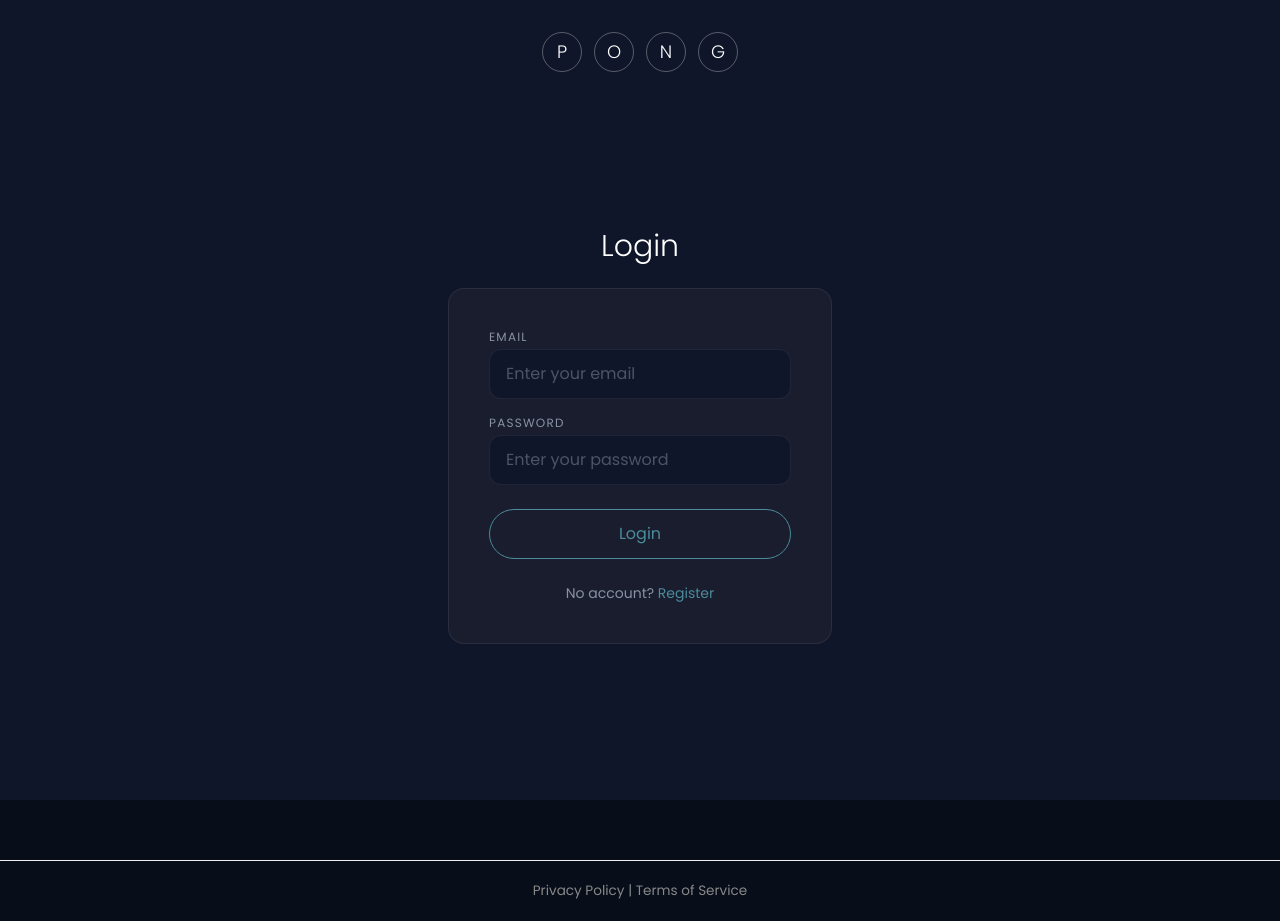
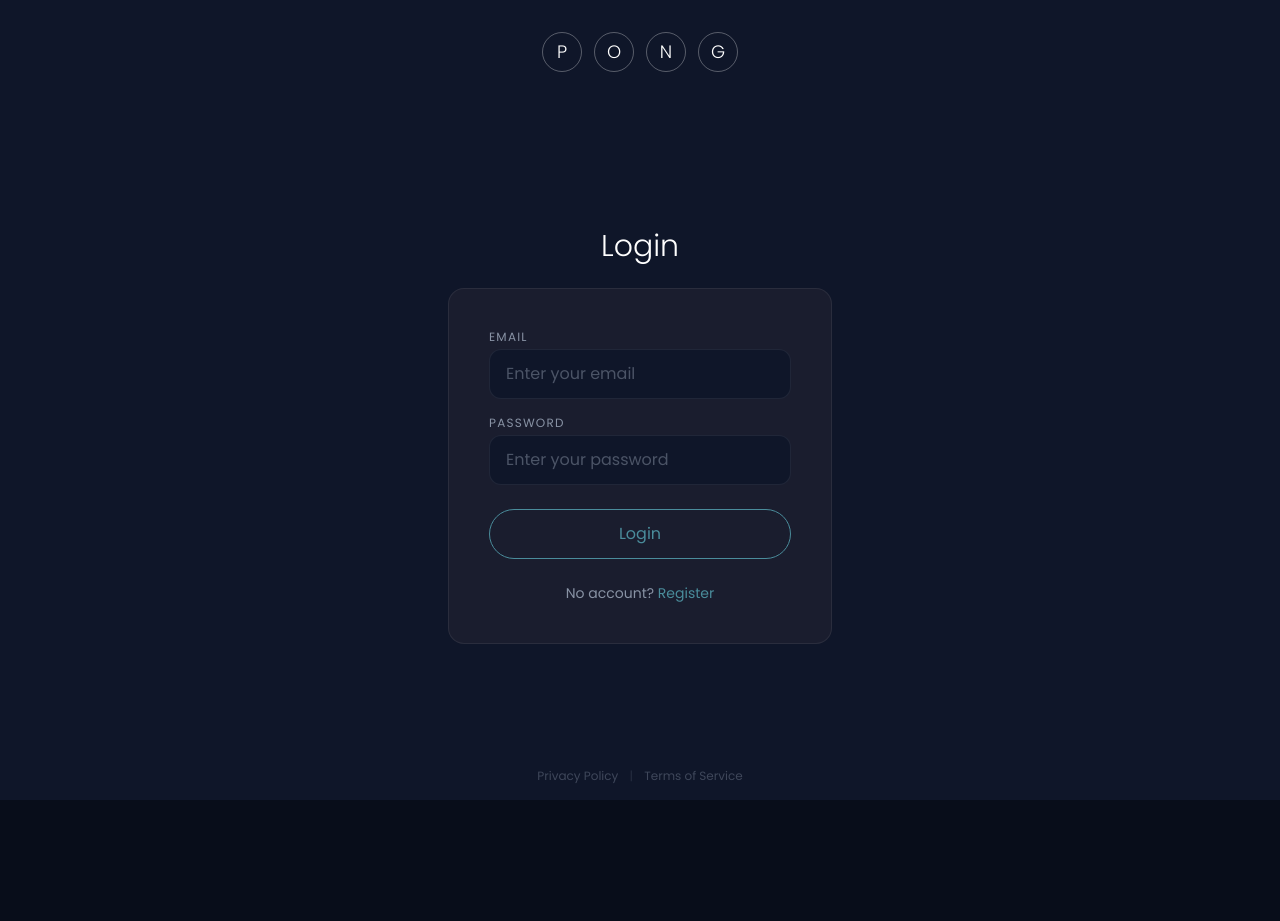
Before and after one commit to nakoriko/42transcendence, a Vue app in the folder frontend/: page /login in a window 1280 px wide. After the commit the page ends 800 px from the top, so only its background shows below. Built offline with nearby package versions, Linux system fonts and the light colour scheme.

Commit message:
feat:add style for footer

```diff
--- a/frontend/src/App.vue
+++ b/frontend/src/App.vue
@@ -28,28 +28,13 @@
 
   <RouterView />
 
-  <footer>
-    <a href="/privacy">Privacy Policy</a>
-    <span> | </span>
-    <a href="/terms">Terms of Service</a>
+  <footer class="fixed bottom-0 w-full py-4 text-center text-xs text-muted/40 bg-navy-900">
+    <a href="/privacy" class="hover:text-muted transition">Privacy Policy</a>
+    <span class="mx-2 text-muted/20"> | </span>
+    <a href="/terms" class="hover:text-muted transition">Terms of Service</a>
   </footer>
 
 </template>
 
 <style scoped>
-footer {
-  margin-top: 60px;
-  padding: 20px;
-  text-align: center;
-  font-size: 0.85em;
-  color: #888;
-  border-top: 1px solid #eee;
-}
-footer a {
-  color: #888;
-  text-decoration: none;
-}
-footer a:hover {
-  text-decoration: underline;
-}
 </style>
```
